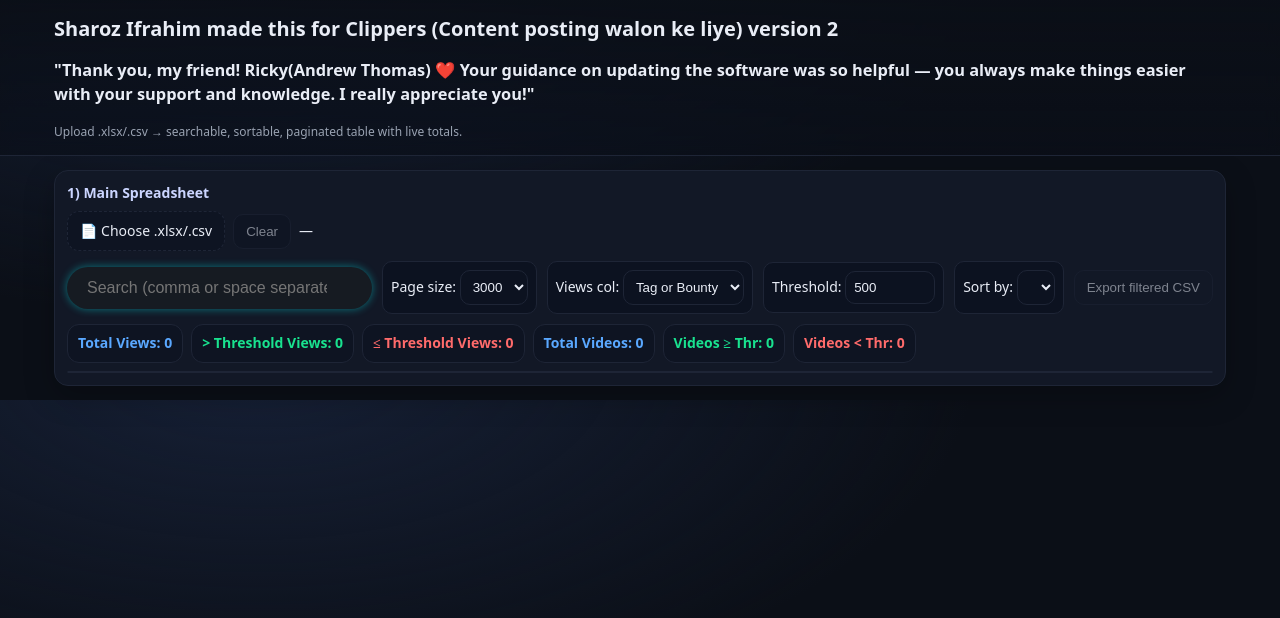
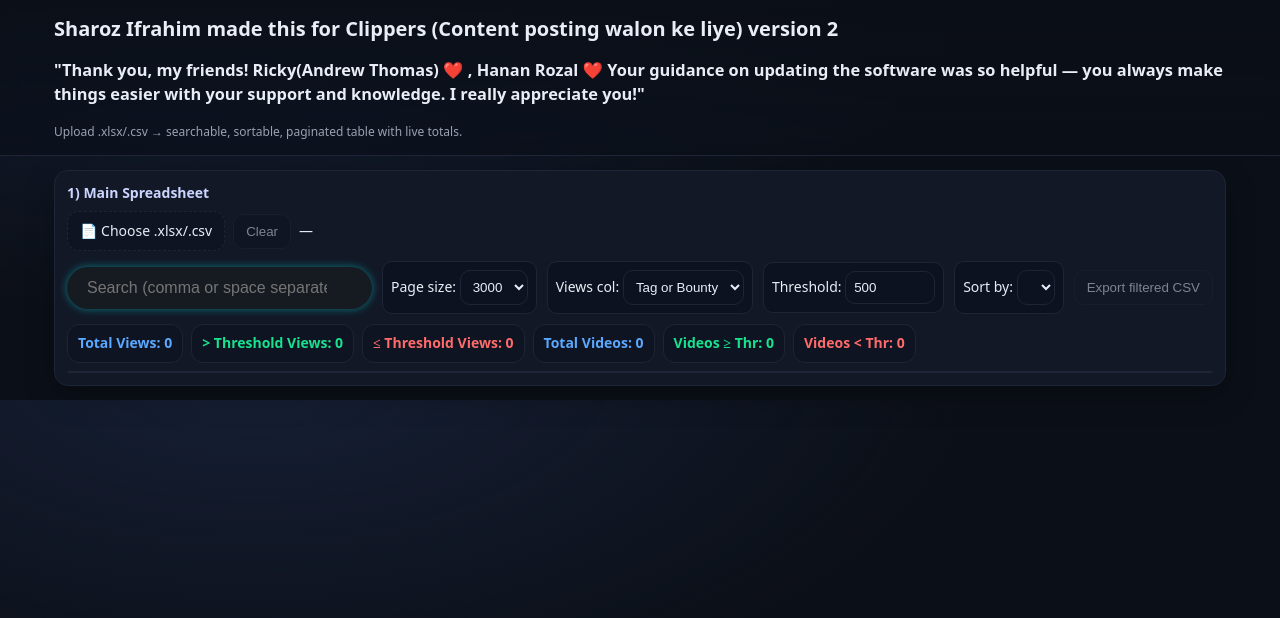
Before and after one commit to thinkPad111222/SharozClipperViewsSheet, a plain HTML site: page index.html in a window 1280 px wide. Drawn offline with Linux system fonts and the light colour scheme.

Commit message:
Update index.html

```diff
--- a/index.html
+++ b/index.html
@@ -86,7 +86,7 @@
 <header>
   <div class="wrap">
     <h1>Sharoz Ifrahim made this for Clippers (Content posting walon ke liye) version 2</h1>
-    <h3>"Thank you, my friend! Ricky(Andrew Thomas) ❤️ Your guidance on updating the software was so helpful — you always make things easier with your support and knowledge. I really appreciate you!"  </h3>
+    <h3>"Thank you, my friends! Ricky(Andrew Thomas) ❤️ , Hanan Rozal ❤️ Your guidance on updating the software was so helpful — you always make things easier with your support and knowledge. I really appreciate you!"  </h3>
     <div class="sub">Upload .xlsx/.csv → searchable, sortable, paginated table with live totals.</div>
   </div>
 </header>
```
